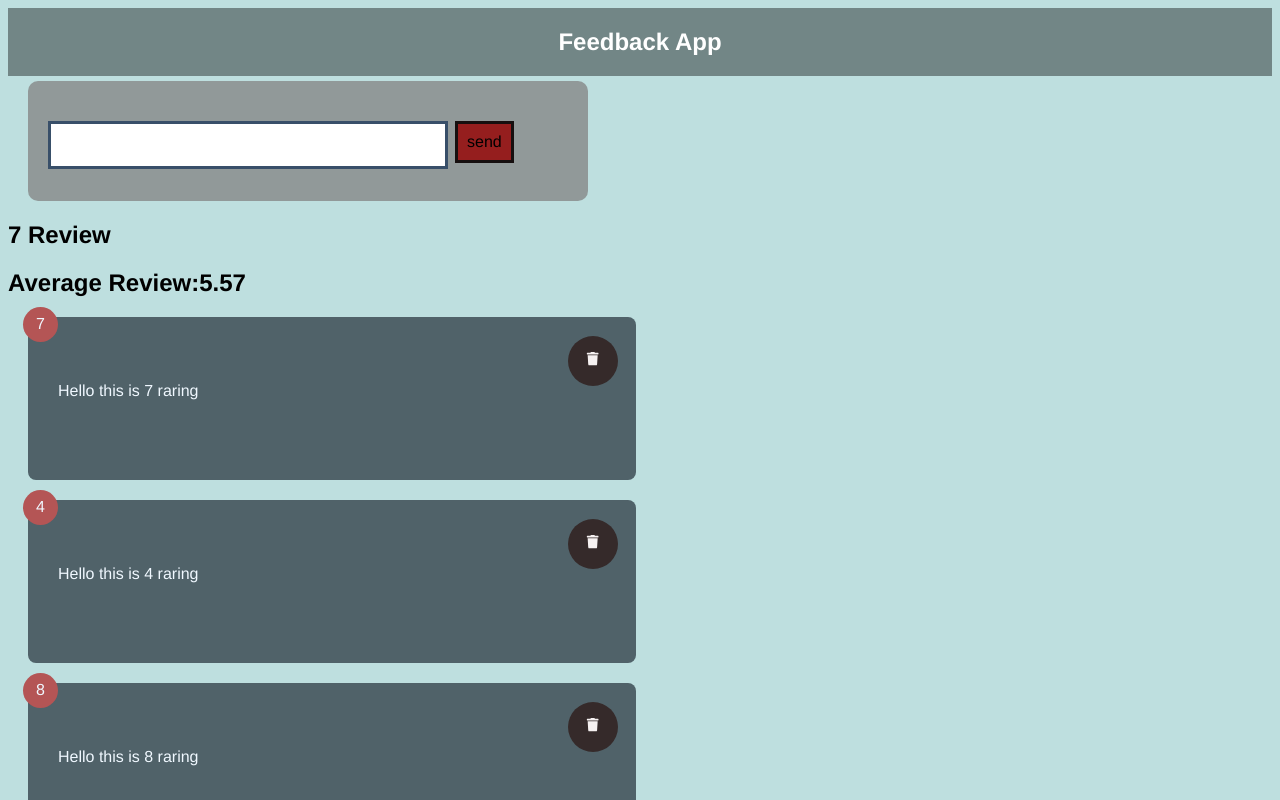
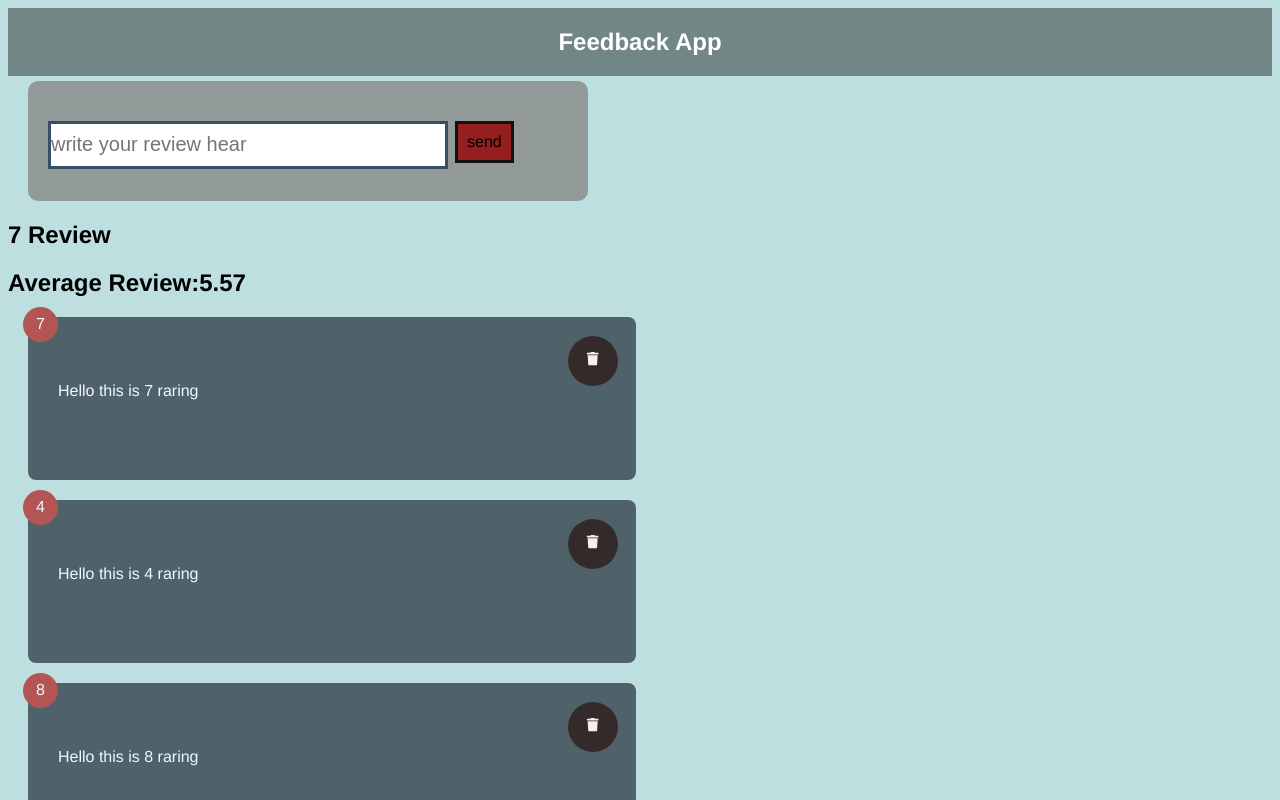
Before and after one commit to BishalS422/Feedback-App, a React (Create React App) app: page / in a window 1280 px wide. Shown: the top 800 px of the page. Built offline with nearby package versions, Linux system fonts and the light colour scheme.

Commit message:
store the input value in text

```diff
--- a/src/Component/FeedbackForm.jsx
+++ b/src/Component/FeedbackForm.jsx
@@ -3,10 +3,20 @@ import "../StyleSheet/FeedbackForm.css";
 import Button from "./Shared/Button";
 
 function FeedbackForm() {
+  const [text, setText] = React.useState(""); // get text from input and set on text using use state
+
+  const handleChangetext = (e) => {
+    setText(e.target.value); //set teh input value in setText
+  };
   return (
     <div>
       <form className="feedbackForm">
-        <input type="text" className="feedbackInput" />
+        <input
+          type="text"
+          className="feedbackInput"
+          onChange={handleChangetext}
+          placeholder="write your review hear"
+        />
         <div className="btn-form">
           <Button> send </Button>
         </div>
--- a/src/Component/FeedbackStatus.jsx
+++ b/src/Component/FeedbackStatus.jsx
@@ -3,12 +3,13 @@ import React from "react";
 function FeedbackStatus({ feedback }) {
   // hear we use reduce fuction to add rating of all feedback
   const sumRating = feedback.reduce(
-    (total, feedback) => total + feedback.rating,
+    (total, feedback1) => total + feedback1.rating,
     0
   );
-  console.log(sumRating);
+  //console.log(sumRating);
 
   const average = (sumRating / feedback.length).toPrecision(3);
+  // average = average.replace(//,"")
 
   return (
     <div>
```
